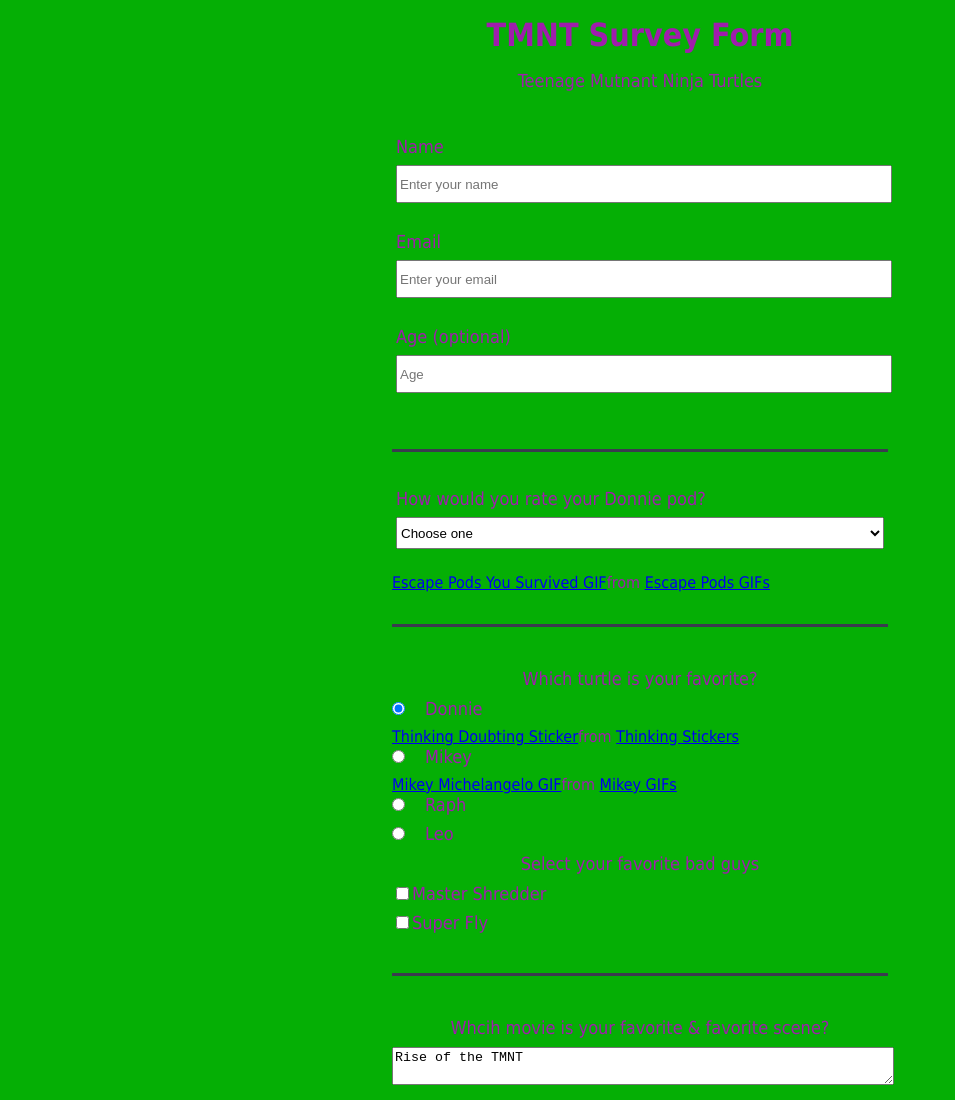
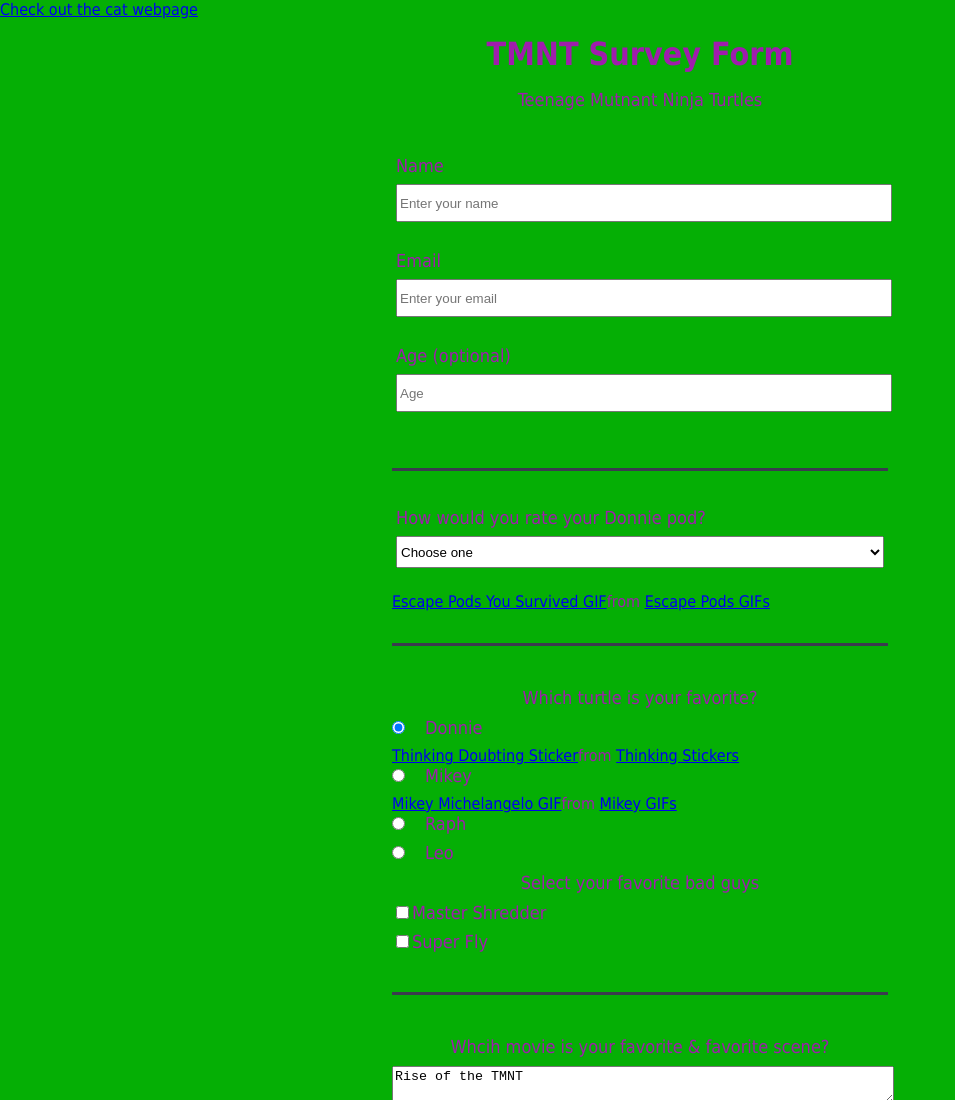
Before and after one commit to gcbernreuter1s/my-first-static-web-app, a website: page src/index.html in a window 1280 px wide. Shown: the top 1100 px of the page, without its empty margins (0-955 px from the left). Drawn offline with Linux system fonts and the light colour scheme; a script that the page names is missing.

Commit message:
Update index.html to inlcude cat webpage link

```diff
--- a/src/index.html
+++ b/src/index.html
@@ -6,6 +6,7 @@
         <link rel="stylesheet" href="stylestmnt.css"/>
   </head>
       <body>
+        <a href="src/catwebsite.html">Check out the cat webpage</a>
         <h1 id="title">TMNT Survey Form</h1>
         <p id="description">Teenage Mutnant Ninja Turtles</p>
         <form id="survey-form">
```
